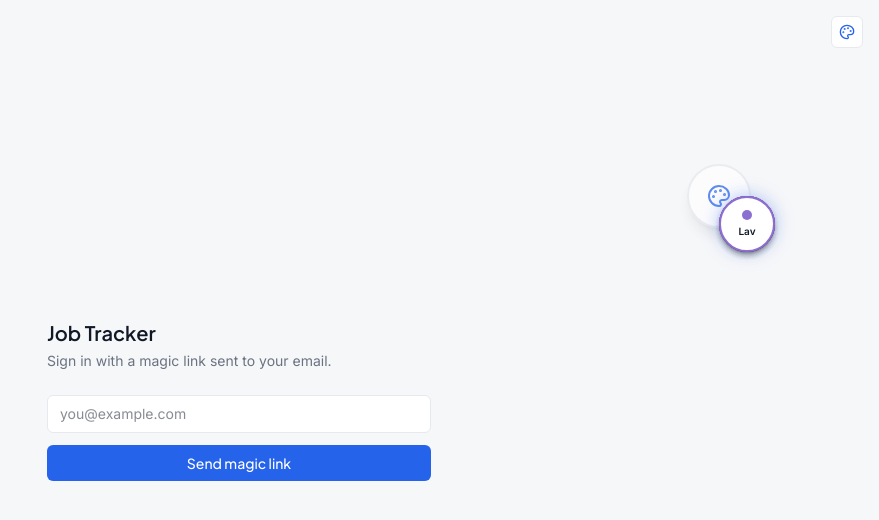
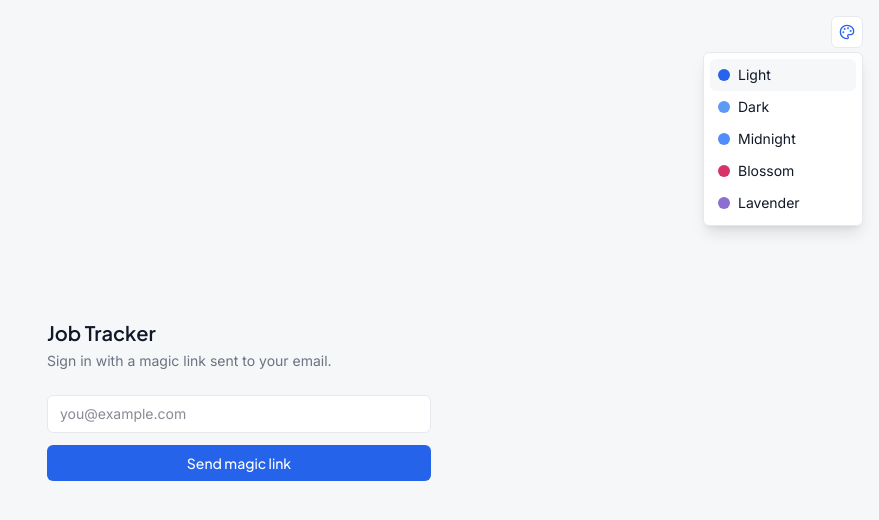
Before and after one commit to AKejaz/job-tracker, a Next.js app: page /login in a window 1280 px wide. Both pictures are taken after a click on the button "Change theme". Shown: the top 520 px of the page, without its empty margins (401-1280 px from the left). Built offline with nearby package versions, Linux system fonts and the light colour scheme.

Commit message:
fixed theme toggle back the normal

```diff
--- a/src/components/ThemeToggle.tsx
+++ b/src/components/ThemeToggle.tsx
@@ -53,100 +53,22 @@ export default function ThemeToggle() {
       </button>
 
       {open && (
-        <>
-          {/* Backdrop */}
-          <div className="fixed inset-0 z-40" />
-
-          {/* Circular Palette Container */}
         <div
-            className="absolute right-0 top-9 z-50 h-72 w-72"
-            style={{
-              perspective: "1000px",
-            }}
+          className="absolute right-0 top-9 z-50 w-40 rounded-md border p-1.5 shadow-lg"
+          style={{ borderColor: "var(--line)", background: "var(--surface)" }}
         >
-            {/* Central Hub */}
-            <div className="absolute inset-0 flex items-center justify-center">
-              <div
-                className="h-16 w-16 rounded-full border-2 shadow-lg flex items-center justify-center"
-                style={{
-                  borderColor: "var(--line)",
-                  background: "var(--surface)",
-                  animation: "pulse 2s ease-in-out infinite",
-                }}
-              >
-                <Palette
-                  className="h-6 w-6"
-                  style={{ color: current.swatch }}
-                />
-              </div>
-            </div>
-
-            {/* Circular Theme Items */}
-            {THEMES.map((t, index) => {
-              const angle = (index / THEMES.length) * 360;
-              const radius = 90;
-              const x = Math.cos((angle * Math.PI) / 180) * radius;
-              const y = Math.sin((angle * Math.PI) / 180) * radius;
-
-              return (
+          {THEMES.map((t) => (
             <button
               key={t.id}
               onClick={() => applyTheme(t.id)}
-                  className="absolute h-14 w-14 rounded-full border-2 shadow-md flex flex-col items-center justify-center gap-1 transition-all hover:scale-110 hover:shadow-lg"
-                  style={{
-                    left: "50%",
-                    top: "50%",
-                    transform: `translate(calc(-50% + ${x}px), calc(-50% + ${y}px)) scale(${
-                      t.id === theme ? 1.2 : 1
-                    })`,
-                    borderColor: t.swatch,
-                    background: "var(--surface)",
-                    animation: `fadeInScale 0.5s ease-out ${index * 0.1}s both`,
-                    boxShadow:
-                      t.id === theme
-                        ? `0 0 16px ${t.swatch}40, 0 0 24px ${t.swatch}20`
-                        : undefined,
-                  }}
-                  title={t.label}
+              className="flex w-full items-center gap-2 rounded-md px-2 py-1.5 text-left text-sm"
+              style={t.id === theme ? { background: "var(--app-bg)" } : {}}
             >
-                  <div
-                    className="h-2.5 w-2.5 rounded-full"
-                    style={{ background: t.swatch }}
-                  />
-                  <span
-                    className="text-[10px] font-semibold"
-                    style={{ color: "var(--text-high)" }}
-                  >
-                    {t.label.slice(0, 3)}
-                  </span>
+              <span className="h-3 w-3 rounded-full" style={{ background: t.swatch }} />
+              <span style={{ color: "var(--text-high)" }}>{t.label}</span>
             </button>
-              );
-            })}
+          ))}
         </div>
-
-          {/* CSS Animations */}
-          <style>{`
-            @keyframes fadeInScale {
-              from {
-                opacity: 0;
-                transform: translate(calc(-50% + var(--tx)), calc(-50% + var(--ty))) scale(0.5);
-              }
-              to {
-                opacity: 1;
-                transform: translate(calc(-50% + var(--tx)), calc(-50% + var(--ty))) scale(1);
-              }
-            }
-
-            @keyframes pulse {
-              0%, 100% {
-                opacity: 1;
-              }
-              50% {
-                opacity: 0.7;
-              }
-            }
-          `}</style>
-        </>
       )}
     </div>
   );
```
Lines whose indentation alone changed are shown as unchanged.
